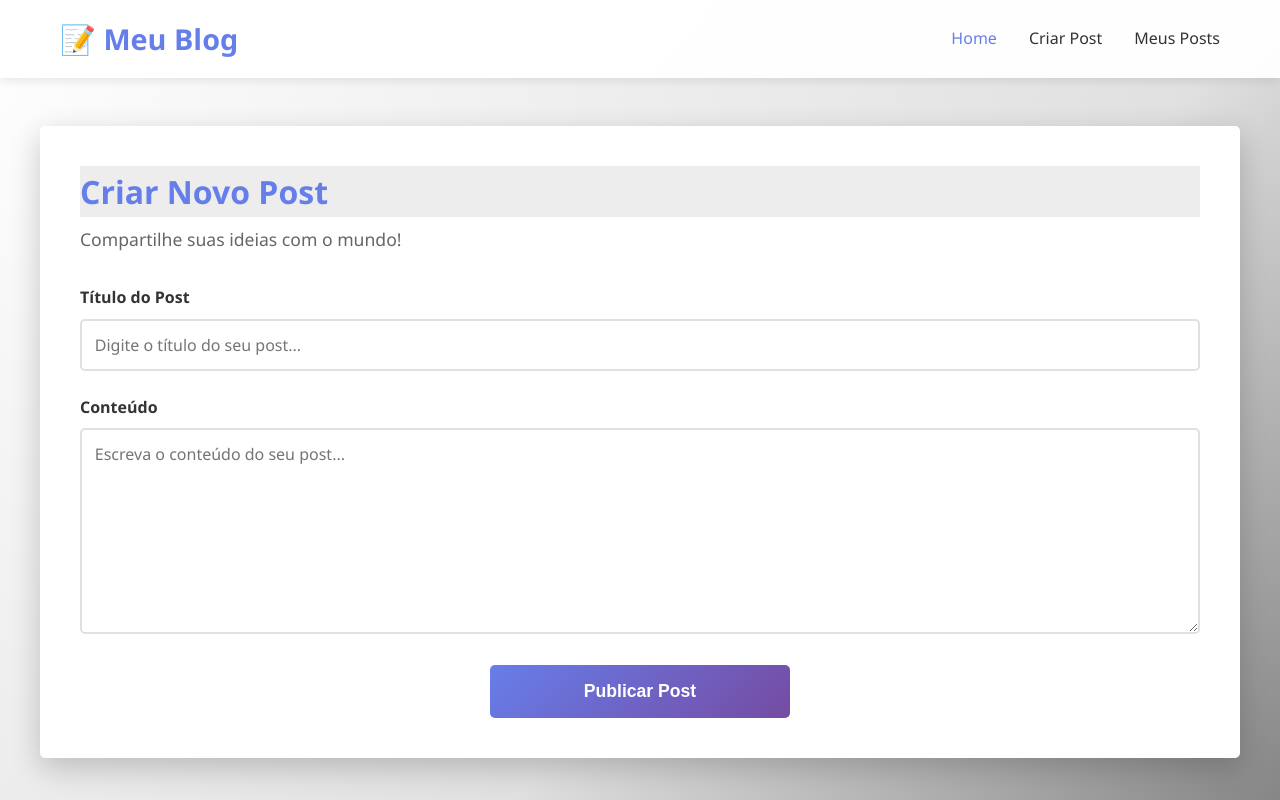
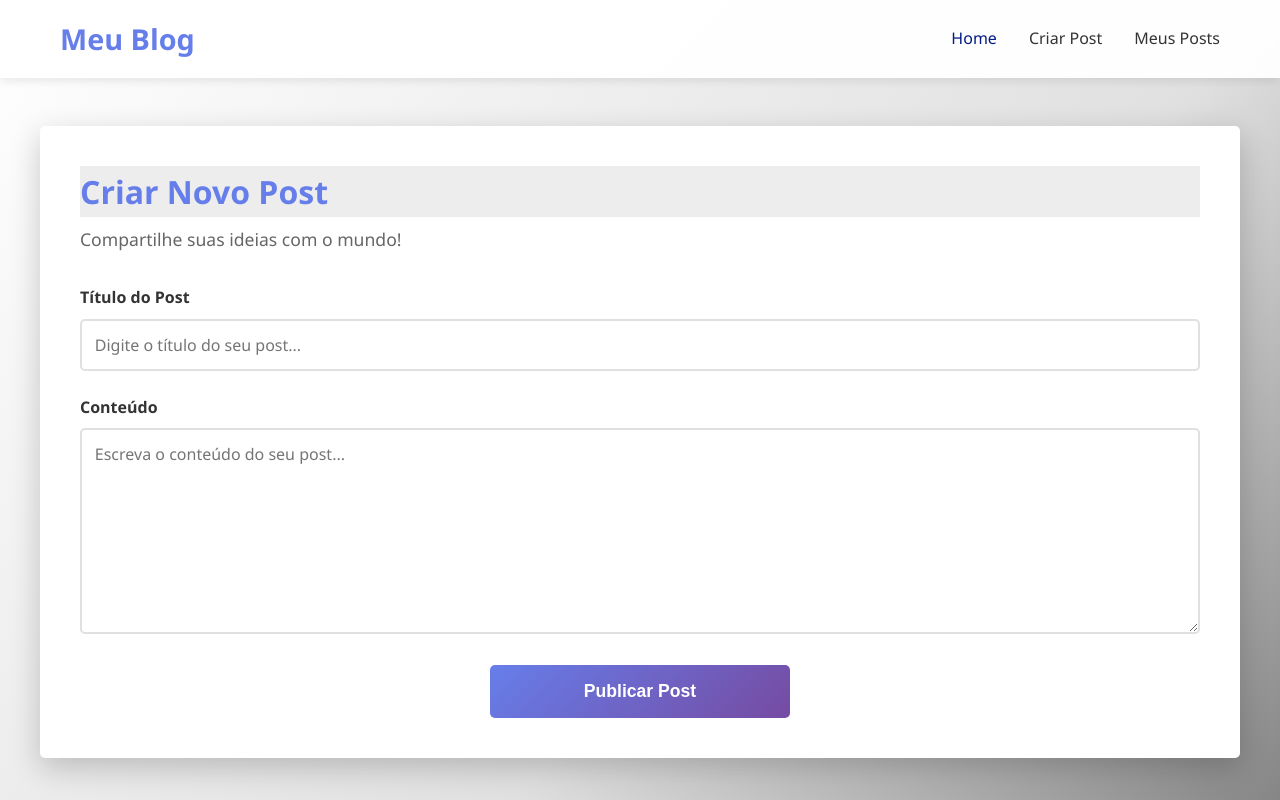
Before and after one commit to maurosandro/posting--page, a plain HTML site: page index.html in a window 1280 px wide. In both pictures the pointer is over the link "Home". Shown: the top 800 px of the page. Drawn offline with Linux system fonts and the light colour scheme.

Commit message:
Ajustes opções de menu nav

```diff
--- a/index.html
+++ b/index.html
@@ -9,7 +9,7 @@
 <body>
     <nav>
         <div class="container">
-            <h1>📝 Meu Blog</h1>
+            <h1>Meu Blog</h1>
             <ul>
                 <li><a href="#home">Home</a></li>
                 <li><a href="#criar">Criar Post</a></li>
--- a/style.css
+++ b/style.css
@@ -54,7 +54,7 @@ nav a {
 }
 
 nav a:hover {
-    color: #667eea;
+    color: #031b86;
 }
 
 /* Main */
```
